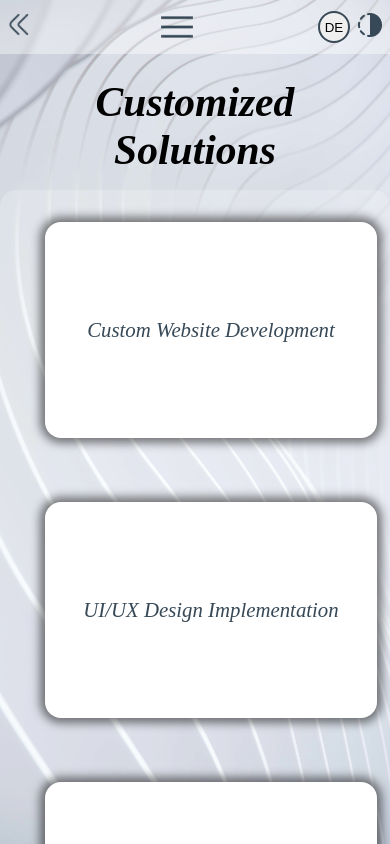
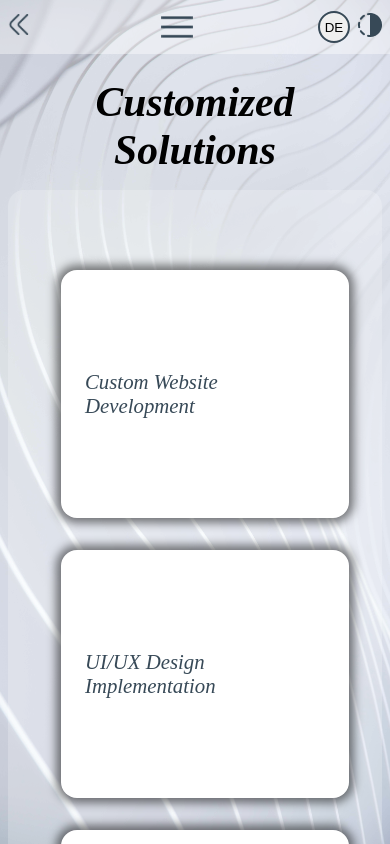
Before and after one commit to CristinaSt86/My-Portfolio, a React (Create React App) app: page /services in a window 390 px wide. Shown: the top 844 px of the page. Built offline with nearby package versions, Linux system fonts and the light colour scheme.

Commit message:
Adjust styles in services component

```diff
--- a/src/AboutPage/AboutPage.module.css
+++ b/src/AboutPage/AboutPage.module.css
@@ -9,6 +9,8 @@
   box-sizing: border-box;
   overflow: auto;
   min-height: 100vh;
+  margin-bottom: 3rem;
+  margin-top: 3rem;
   /* flex-wrap: wrap; */
 }
 
--- a/src/AdviceSlip/AdviceSlip.module.css
+++ b/src/AdviceSlip/AdviceSlip.module.css
@@ -9,6 +9,8 @@
   background: #ffffff33;
   border-radius: 1.5rem;
   font-size: 1.2rem;
+  margin-bottom: 3rem;
+  margin-top: 3rem;
 }
 
 .imagine {
--- a/src/ContactPage/ContactPage.module.css
+++ b/src/ContactPage/ContactPage.module.css
@@ -3,6 +3,8 @@
   justify-content: center;
   gap: 3rem;
   padding: 2rem 2.3rem;
+  margin-bottom: 3rem;
+  margin-top: 3rem;
 }
 
 .contactBackground {
--- a/src/FigoRest/FigoRest.module.css
+++ b/src/FigoRest/FigoRest.module.css
@@ -12,6 +12,7 @@
   border-radius: 1.5rem;
   font-size: 1.2rem;
   margin-bottom: 3rem;
+  margin-top: 3rem;
 }
 
 .aboutApp {
--- a/src/JokeTeller/JokeTeller.module.css
+++ b/src/JokeTeller/JokeTeller.module.css
@@ -9,6 +9,8 @@
   background: #ffffff33;
   border-radius: 1.5rem;
   font-size: 1.2rem;
+  margin-bottom: 3rem;
+  margin-top: 3rem;
 }
 
 .imagine {
--- a/src/ProjectsPage/ProjectsPage.module.css
+++ b/src/ProjectsPage/ProjectsPage.module.css
@@ -4,6 +4,7 @@
   align-items: center;
   gap: 7rem;
   padding: 2rem 2.3rem;
+  margin: auto;
 
 }
 
--- a/src/ServicesPage/ServicesPage.module.css
+++ b/src/ServicesPage/ServicesPage.module.css
@@ -10,8 +10,7 @@
 }
 .mainContainer {
   max-width: 1200px;
-  margin: auto;
-  padding: 2rem 2.3rem;
+  padding: 4rem 2.3rem;
   display: flex;
   flex-wrap: wrap;
   justify-content: center;
@@ -19,11 +18,17 @@
   gap: 5rem;
   background: #ffffff33;
   border-radius: 1rem;
+  margin: 0 3rem 3rem 3rem;
 }
 
 @media (max-width: 600px){
+ .mainContainer{
+  flex-direction: column;
+  padding-bottom: 7rem;
+  margin-bottom: 3rem;
+ }
   .servicesTitle{
+    text-align: center;
     margin: 1rem;
-    text-align: center;
   }
 }
--- a/src/ToDo/ToDo.module.css
+++ b/src/ToDo/ToDo.module.css
@@ -12,6 +12,7 @@
   border-radius: 1.5rem;
   font-size: 1.2rem;
   margin-bottom: 3rem;
+  margin-top: 3rem;
 }
 
 .mainContainerNight {
--- a/src/components/FlippCard/FlippCard.module.css
+++ b/src/components/FlippCard/FlippCard.module.css
@@ -1,10 +1,21 @@
-.card {
+/* .card {
   width: 300px;
   height: 200px;
   transition: transform 0.6s;
   transform-style: preserve-3d;
   transform-origin: center;
+  flex:1 0 200px;
+} */
+
+.card {
+  width: 300px;
+  height: 200px;
+  flex: 1 0 200px;
+  transition: transform 0.6s;
+  transform-style: preserve-3d;
+  transform-origin: center;
 }
+
 
 .flipped {
   transform: rotateY(180deg);
@@ -40,3 +51,12 @@
   color: #fff;
   transform: rotateY(180deg);
 }
+
+@media (max-width: 600px) {
+  .front,
+  .back {
+    width: 80%;
+    padding: 1.5rem;
+    margin: 1rem;
+  }
+}
--- a/src/locales/de.json
+++ b/src/locales/de.json
@@ -156,5 +156,5 @@
   "maintenanceTitle": "Wartung und Unterstützung",
   "maintenanceDescription": "Angebot von fortlaufender Wartung und Aktualisierungen der Webseite. Fehlerbehebung und Bugfixing.",
   "limitationsTitle": "Einschränkungen",
-  "limitationsDescription": "Obwohl ich darin ausgezeichnet bin, robuste und dynamische Frontendlösungen zu erstellen, biete ich derzeit keine Backend-Entwicklung oder Zahlungsgateway-Integrationen an. Ich kann jedoch mit Backend-Entwicklern zusammenarbeiten oder Drittanbieter-Dienste vorschlagen, um diese Anforderungen zu erfüllen."
+  "limitationsDescription": "Obwohl ich mich auf Front-End-Lösungen spezialisiere, biete ich keine Back-End-Entwicklung oder Zahlungsintegrationen an. Bei Bedarf vermittle ich Kontakte zu Back-End-Experten oder Drittanbietern."
 }
--- a/src/locales/en.json
+++ b/src/locales/en.json
@@ -154,5 +154,5 @@
   "maintenanceTitle": "Maintenance and Support",
   "maintenanceDescription": "Offering ongoing website maintenance and updates. Troubleshooting and fixing bugs.",
   "limitationsTitle": "Limitations",
-  "limitationsDescription": "While I excel at creating robust and dynamic frontend solutions, I currently do not offer backend development or payment gateway integrations. However, I can collaborate with backend developers or suggest third-party services to fulfill these requirements."
+  "limitationsDescription": "While I focus on front-end solutions and do not handle back-end development or payment integrations, I can collaborate with back-end experts or connect you with third-party services as needed."
 }
```
